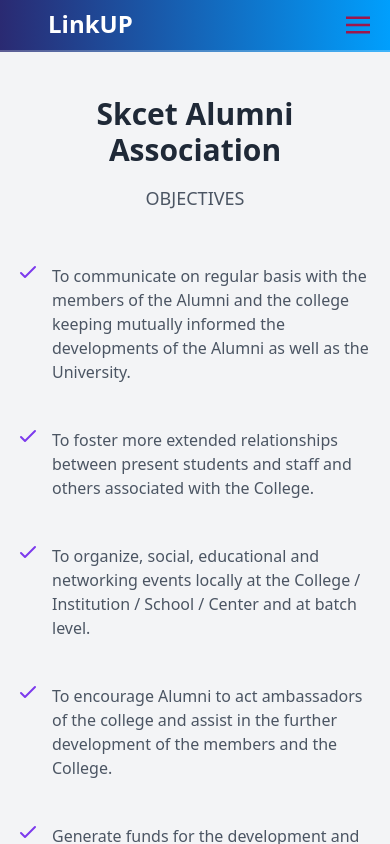
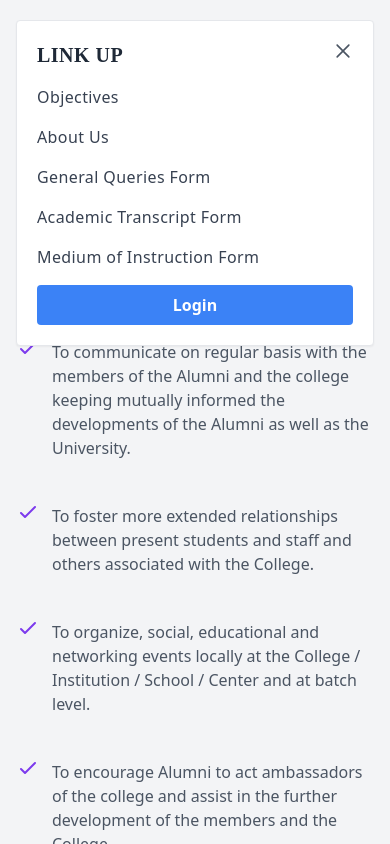
Before and after one commit to Bhuvi100/SKCET-Alumni-Portal, a React (Create React App) app in the folder frontend/: page /objectives in a window 390 px wide. Both pictures are taken after a click on the button "Open Menu". Shown: the top 844 px of the page. Built offline with nearby package versions, Linux system fonts and the light colour scheme.

Commit message:
Update Navbar.js

```diff
--- a/frontend/src/components/Navbar.js
+++ b/frontend/src/components/Navbar.js
@@ -1,24 +1,17 @@
 import React from 'react'
-
+import { useState } from 'react';
 const Navbar = () => {
+  const [isMenuOpen, setIsMenuOpen] = useState(false);
   return (
     <div class = "mb-4">
-      <nav id="header" class="fixed w-full z-30 top-0 text-white" style={{  background: "linear-gradient(to right, #2A2A72, #009FFD)", position:"fixed" , top:"0" , left:"0" }}>
-      <div class="w-full container mx-auto flex flex-wrap items-center justify-between mt-0 py-2">
+     <div className="px-4 py-5 mx-auto sm:max-w-xl md:max-w-full lg:max-w-screen-xl md:px-24 lg:px-5">
+        <div className="relative flex items-center justify-between">
         <div class="pl-4 flex items-center">
           <a class="toggleColour text-white no-underline hover:no-underline font-bold text-2xl lg:text-4xl" href="/">
             <svg class="h-8 fill-current inline" xmlns="http://www.w3.org/2000/svg" viewBox="0 0 512.005 512.005">
             </svg>
             LinkUP
           </a>
-        </div>
-        <div class="block lg:hidden pr-4">
-          <button id="nav-toggle" class="flex items-center p-1 text-pink-800 hover:text-gray-900 focus:outline-none focus:shadow-outline transform transition hover:scale-105 duration-300 ease-in-out">
-            <svg class="fill-current h-6 w-6" viewBox="0 0 20 20" xmlns="http://www.w3.org/2000/svg">
-              <title>Menu</title>
-              <path d="M0 3h20v2H0V3zm0 6h20v2H0V9zm0 6h20v2H0v-2z" />
-            </svg>
-          </button>
         </div>
         <div class="w-full flex-grow lg:flex lg:items-center lg:w-auto hidden mt-2 lg:mt-0 bg-white lg:bg-transparent text-black p-4 lg:p-0 z-20" id="nav-content">
           <ul class="list-reset lg:flex justify-end flex-1 items-center">
@@ -48,9 +41,132 @@ const Navbar = () => {
             Login
           </a>
         </div>
+          <div className="lg:hidden">
+            <button
+              aria-label="Open Menu"
+              title="Open Menu"
+              className="p-2 -mr-1 transition duration-200 rounded focus:outline-none focus:shadow-outline"
+              onClick={() => setIsMenuOpen(true)}
+            >
+              <svg className="w-5 text-white" viewBox="0 0 24 24">
+                <path
+                  fill="currentColor"
+                  d="M23,13H1c-0.6,0-1-0.4-1-1s0.4-1,1-1h22c0.6,0,1,0.4,1,1S23.6,13,23,13z"
+                />
+                <path
+                  fill="currentColor"
+                  d="M23,6H1C0.4,6,0,5.6,0,5s0.4-1,1-1h22c0.6,0,1,0.4,1,1S23.6,6,23,6z"
+                />
+                <path
+                  fill="currentColor"
+                  d="M23,20H1c-0.6,0-1-0.4-1-1s0.4-1,1-1h22c0.6,0,1,0.4,1,1S23.6,20,23,20z"
+                />
+              </svg>
+            </button>
+            {isMenuOpen && (
+              <div className="absolute top-0 left-0 w-full">
+                <div className="p-5 bg-white border rounded shadow-sm">
+                  <div
+                    style={{ fontFamily: "Montserrat" }}
+                    className="flex items-center justify-between mb-4"
+                  >
+                    <div>
+                      <a
+                        href="/"
+                        aria-label="Company"
+                        title="Company"
+                        className="inline-flex items-center"
+                      >
+                        <span className=" text-xl font-bold tracking-wide text-gray-800 uppercase">
+                        Link Up
+                        </span>
+                      </a>
+                    </div>
+                    <div>
+                      <button
+                        aria-label="Close Menu"
+                        title="Close Menu"
+                        className="p-2 -mt-2 -mr-2 transition duration-200 rounded hover:bg-gray-200 focus:bg-gray-200 focus:outline-none focus:shadow-outline"
+                        onClick={() => setIsMenuOpen(false)}
+                      >
+                        <svg className="w-5 text-gray-600" viewBox="0 0 24 24">
+                          <path
+                            fill="currentColor"
+                            d="M19.7,4.3c-0.4-0.4-1-0.4-1.4,0L12,10.6L5.7,4.3c-0.4-0.4-1-0.4-1.4,0s-0.4,1,0,1.4l6.3,6.3l-6.3,6.3 c-0.4,0.4-0.4,1,0,1.4C4.5,19.9,4.7,20,5,20s0.5-0.1,0.7-0.3l6.3-6.3l6.3,6.3c0.2,0.2,0.5,0.3,0.7,0.3s0.5-0.1,0.7-0.3 c0.4-0.4,0.4-1,0-1.4L13.4,12l6.3-6.3C20.1,5.3,20.1,4.7,19.7,4.3z"
+                          />
+                        </svg>
+                      </button>
+                    </div>
+                  </div>
+                  <nav>
+                    <ul className="space-y-4">
+                      <li>
+                        <a
+                          href="/objectives"
+                          aria-label="Our product"
+                          title="Our product"
+                          className="font-medium tracking-wide text-gray-700 transition-colors duration-200 hover:text-deep-purple-accent-400"
+                        >
+                         Objectives
+                        </a>
+                      </li>
+                      <li>
+                        <a
+                          href="/"
+                          aria-label="Our product"
+                          title="Our product"
+                          className="font-medium tracking-wide text-gray-700 transition-colors duration-200 hover:text-deep-purple-accent-400"
+                        >
+                          About Us
+                        </a>
+                      </li>
+                      <li>
+                        <a
+                          href="/queries"
+                          aria-label="Product pricing"
+                          title="Product pricing"
+                          className="font-medium tracking-wide text-gray-700 transition-colors duration-200 hover:text-deep-purple-accent-400"
+                        >
+                          General Queries Form
+                        </a>
+                      </li>
+                      <li>
+                        <a
+                          href="/transcriptform"
+                          aria-label="About us"
+                          title="About us"
+                          className="font-medium tracking-wide text-gray-700 transition-colors duration-200 hover:text-deep-purple-accent-400"
+                        >
+                          Academic Transcript Form
+                        </a>
+                      </li>
+
+                      <li>
+                        <a
+                          href="/mediumofinstruction"
+                          aria-label="About us"
+                          title="About us"
+                          className="font-medium tracking-wide text-gray-700 transition-colors duration-200 hover:text-deep-purple-accent-400"
+                        >
+                          Medium of Instruction Form
+                        </a>
+                      </li>
+                      <li>
+                        <a
+                          href="/login"
+                          className="bg-blue-500 hover:bg-blue-700 text-white font-bold py-2  px-4 rounded flex items-center justify-center"
+                        >
+                          Login
+                        </a>
+                      </li>
+                    </ul>
+                  </nav>
+                </div>
+              </div>
+            )}
+          </div>
+        </div>
       </div>
-      <hr class="border-b border-gray-100 opacity-25 my-0 py-0" />
-    </nav>
     </div>
   )
 }
```
